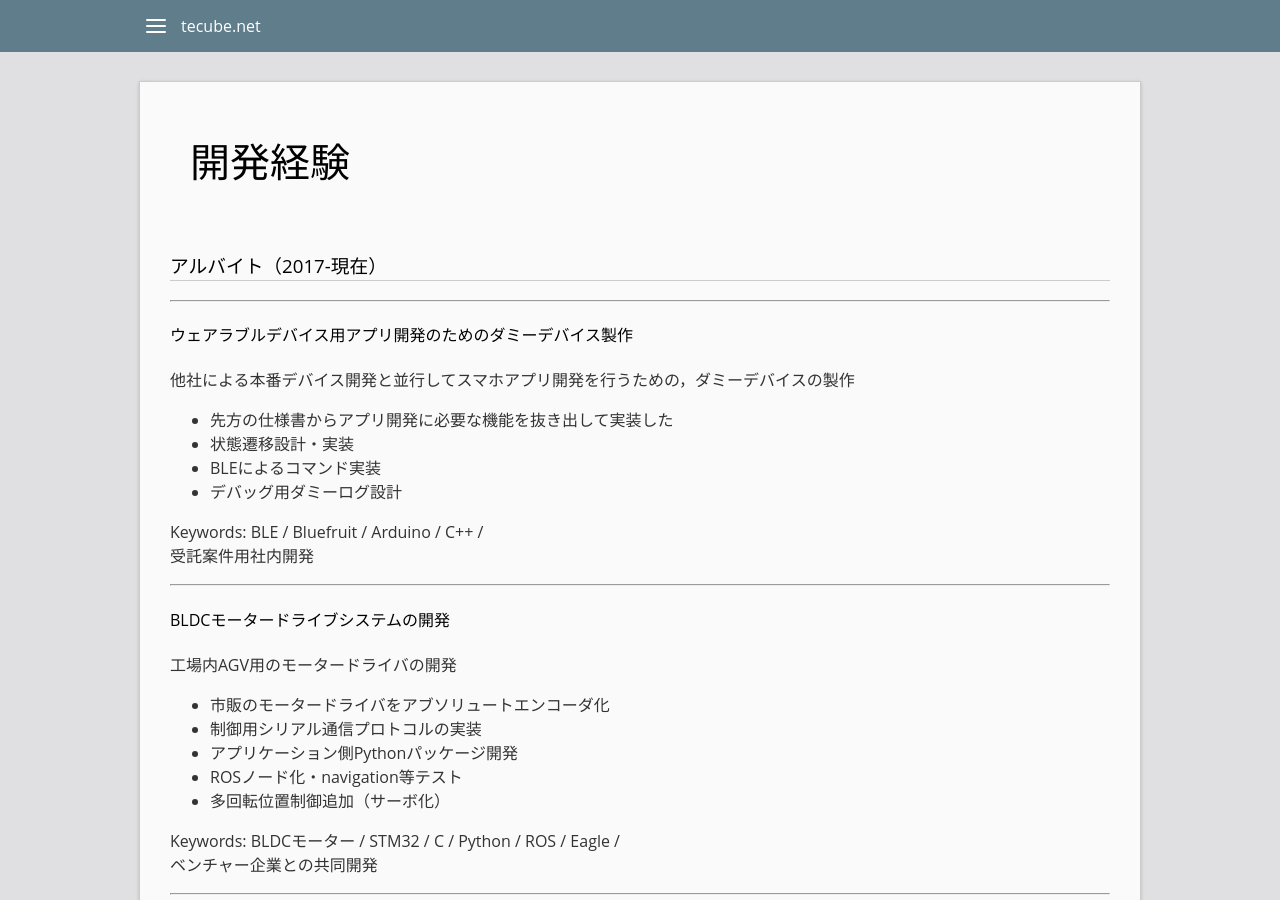
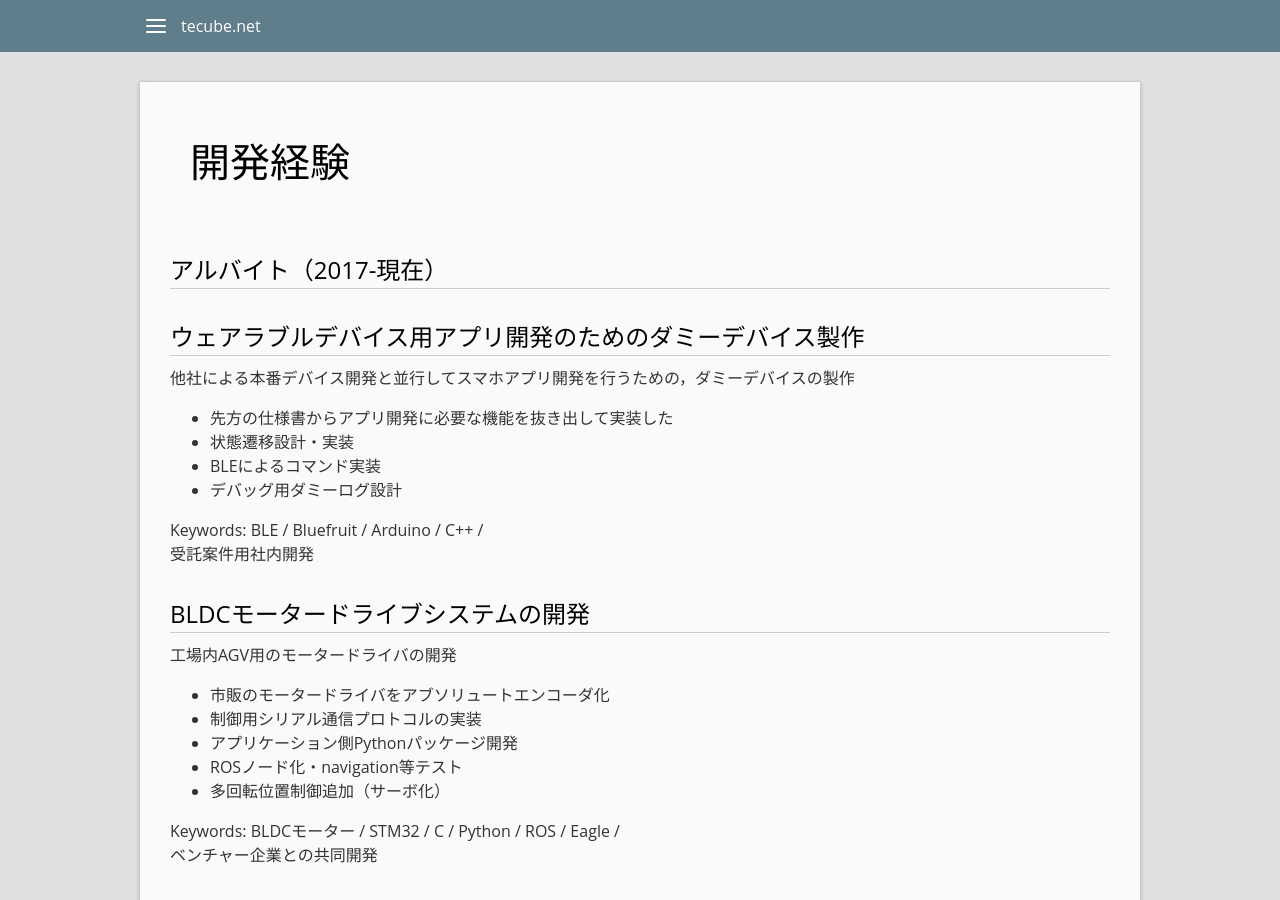
Before and after one commit to tecube/tecube.github.io, a Jekyll site: the page built from experience.html, in a window 1280 px wide and 900 px high. Built offline with Jekyll 4.4.1, drawn with Linux system fonts in a browser that asks for light colours.

Commit message:
change h tag's num in /research/ and /experience/

```diff
--- a/experience.html
+++ b/experience.html
@@ -4,25 +4,20 @@ title: 開発経験
 permalink: /experience/
 ---
 
-<h3>アルバイト（2017-現在）</h3>
+<h1>アルバイト（2017-現在）</hj>
 
 {% for work in site.data.works %}
-    <hr>
-    <h4>{{ work.title }}</h4>
-    <p>
+    <h2>{{ work.title }}</h2>
     {{ work.about }}
     <ul>
     {% for item in work.what_i_did %}
         <li>{{ item }}</li>
     {% endfor %}
     </ul>
-    </p>
-    <p>
     Keywords:
     {% for item in work.keywords %}
         {{ item }} /
     {% endfor %}
     <br>
     {{ work.in_house_or_not }}
-    </p>
 {% endfor %}
```
Also changed, not shown: research.md (+5 -5 lines).
